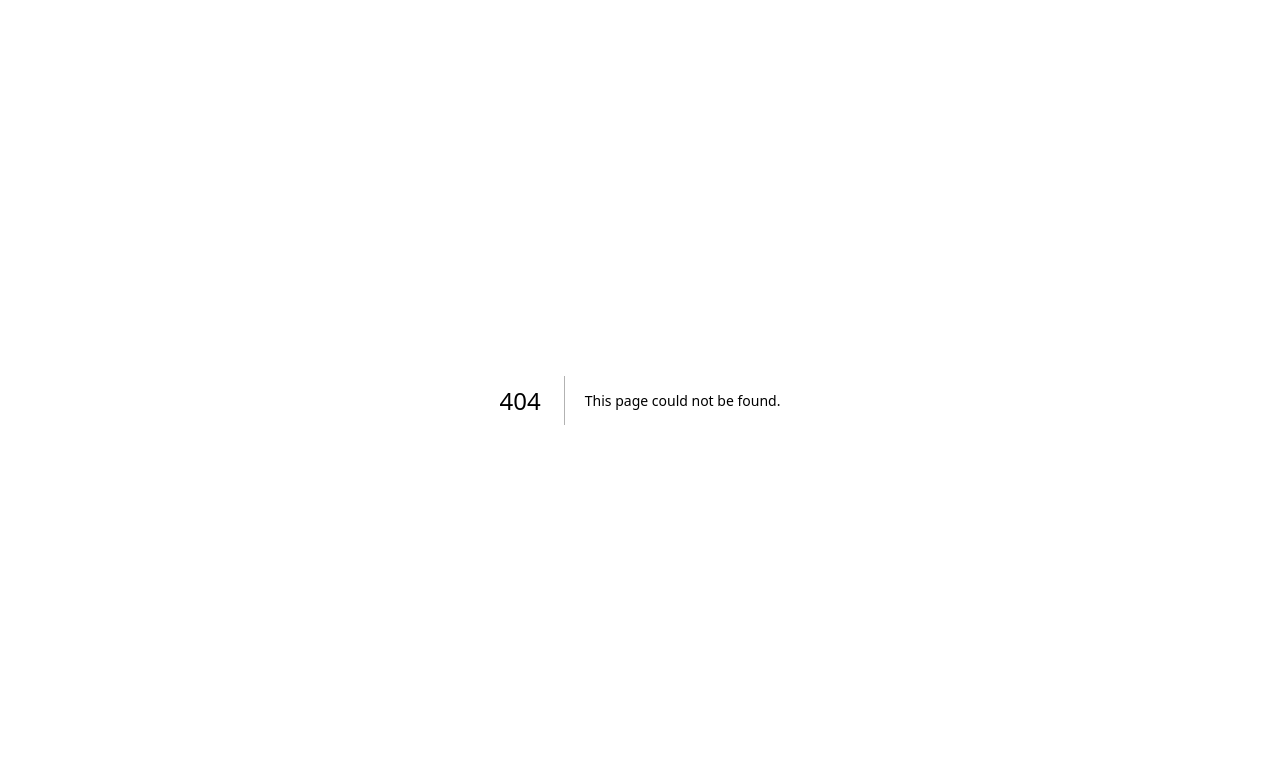
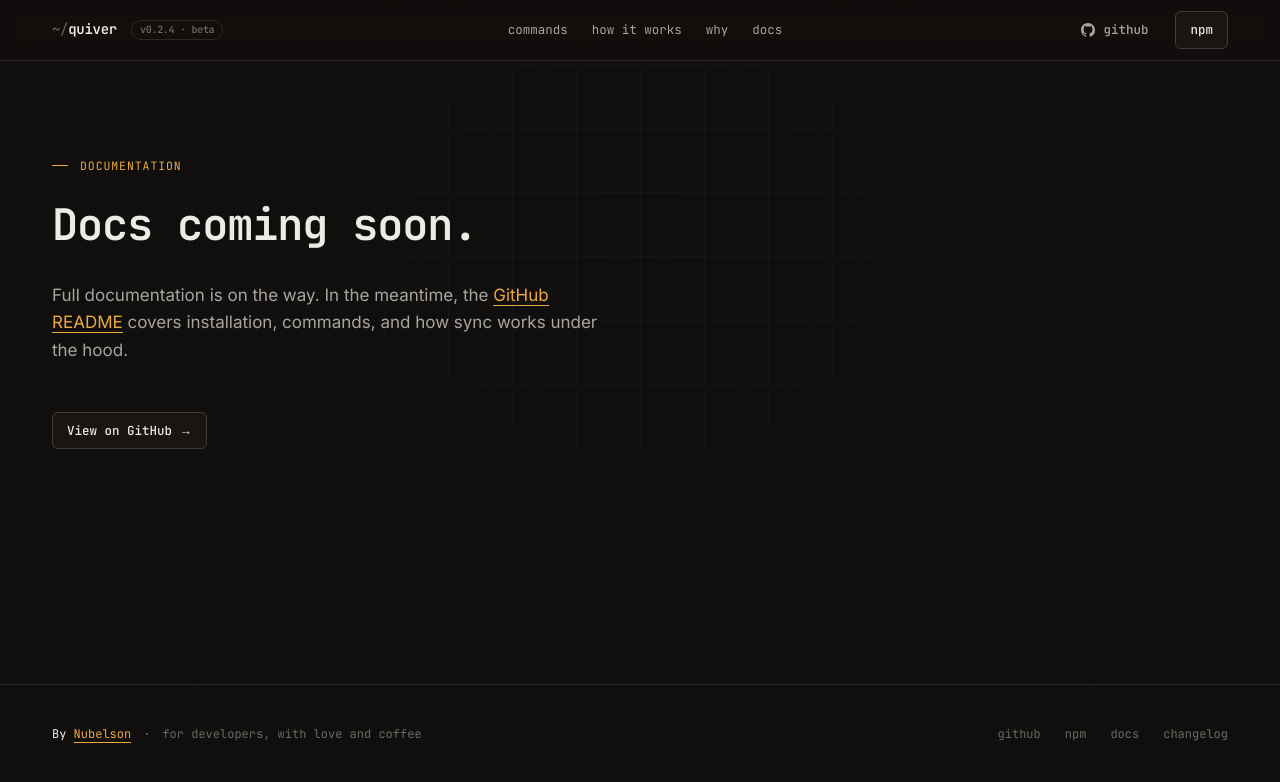
Before and after one commit to nublson/quiver, a Next.js app in the folder apps/web/: page /docs in a window 1280 px wide. Before the commit this address had no page. Shown: the top 782 px of the page. Built offline with nearby package versions, Linux system fonts and the light colour scheme.

Commit message:
feat(web): add empty docs page at /docs
Shell page with Nav, footer, and a "Docs coming soon" placeholder with a link to the GitHub README. Ready to be filled with Fumadocs content when the docs work begins.

Co-Authored-By: Claude Sonnet 4.6 <noreply@anthropic.com>

```diff
--- /dev/null
+++ b/apps/web/src/app/docs/page.tsx
@@ -0,0 +1,98 @@
+import Nav from "@/components/nav";
+import Footer from "@/components/footer";
+
+export const metadata = {
+  title: "Docs — Quiver",
+  description: "Documentation for Quiver, the CLI sync layer for AI agent skills.",
+};
+
+export default function DocsPage() {
+  return (
+    <>
+      <div className="grid-bg" />
+      <div style={{ position: "relative", zIndex: 1, display: "flex", flexDirection: "column", minHeight: "100vh" }}>
+        <Nav />
+
+        <main style={{ flex: 1, maxWidth: 1240, margin: "0 auto", padding: "96px 32px", width: "100%" }}>
+          <div
+            style={{
+              display: "flex",
+              alignItems: "center",
+              gap: 12,
+              fontFamily: "var(--font-jetbrains-mono)",
+              fontSize: 11.5,
+              letterSpacing: "0.08em",
+              color: "var(--accent)",
+              textTransform: "uppercase",
+              marginBottom: 16,
+            }}
+          >
+            <span style={{ width: 16, height: 1, background: "var(--accent)", display: "inline-block" }} />
+            Documentation
+          </div>
+
+          <h1
+            style={{
+              fontFamily: "var(--font-jetbrains-mono)",
+              fontSize: "clamp(28px, 3.4vw, 48px)",
+              letterSpacing: "-0.025em",
+              fontWeight: 600,
+              marginBottom: 24,
+              maxWidth: "20ch",
+              textWrap: "balance",
+            }}
+          >
+            Docs coming soon.
+          </h1>
+
+          <p
+            style={{
+              fontSize: 17,
+              color: "var(--fg-mute)",
+              maxWidth: "52ch",
+              lineHeight: 1.6,
+              marginBottom: 48,
+            }}
+          >
+            Full documentation is on the way. In the meantime, the{" "}
+            <a
+              href="https://github.com/nublson/quiver"
+              target="_blank"
+              rel="noopener noreferrer"
+              style={{ color: "var(--accent)", borderBottom: "1px solid var(--accent)" }}
+            >
+              GitHub README
+            </a>{" "}
+            covers installation, commands, and how sync works under the hood.
+          </p>
+
+          <a
+            href="https://github.com/nublson/quiver"
+            target="_blank"
+            rel="noopener noreferrer"
+            style={{
+              display: "inline-flex",
+              alignItems: "center",
+              gap: 8,
+              fontFamily: "var(--font-jetbrains-mono)",
+              fontSize: 12.5,
+              fontWeight: 500,
+              padding: "8px 14px",
+              borderRadius: 6,
+              border: "1px solid var(--line-strong)",
+              background: "var(--bg-elev)",
+              color: "var(--fg)",
+              whiteSpace: "nowrap",
+              transition: "all 0.12s ease",
+              cursor: "pointer",
+            }}
+          >
+            View on GitHub →
+          </a>
+        </main>
+
+        <Footer />
+      </div>
+    </>
+  );
+}
```
